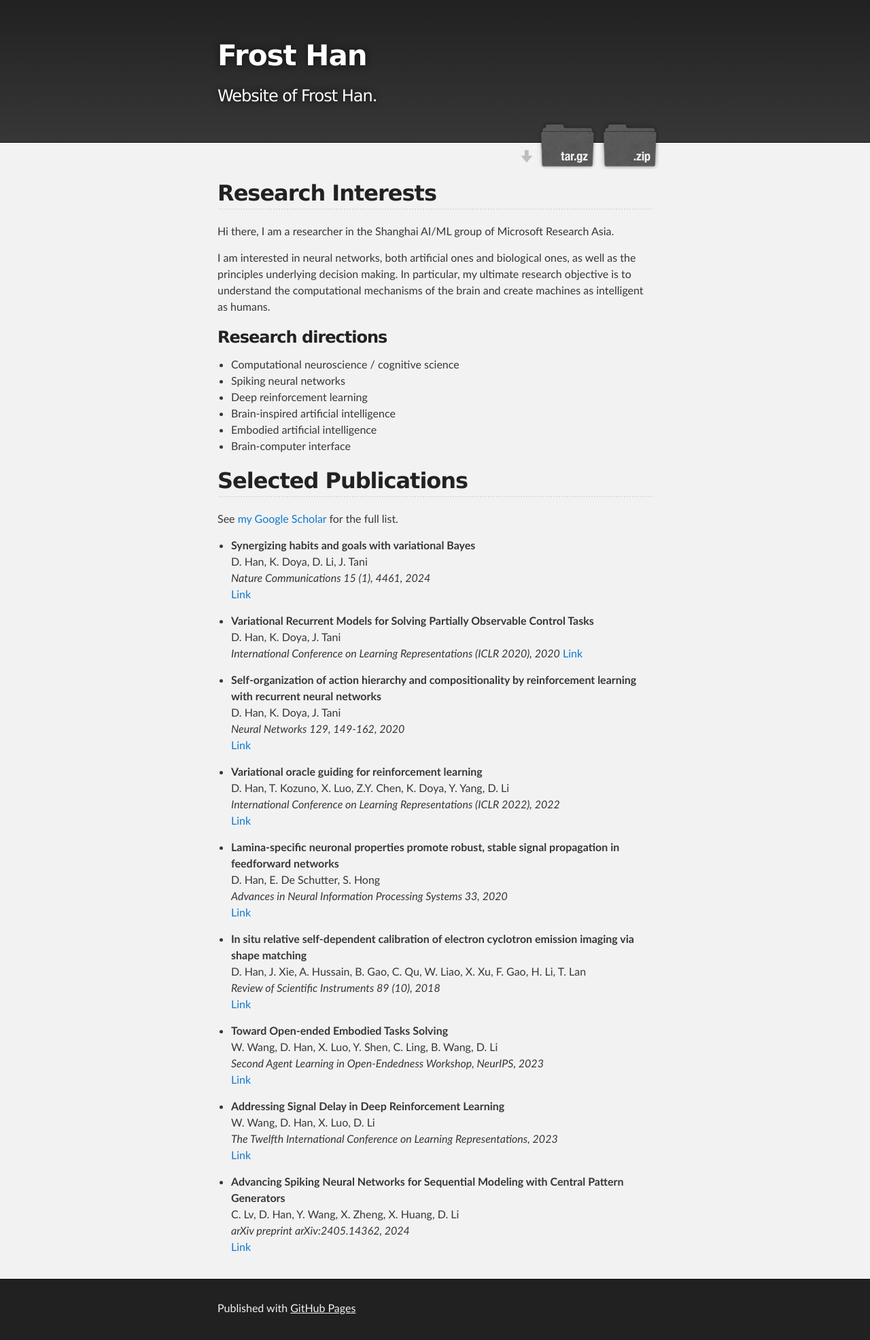
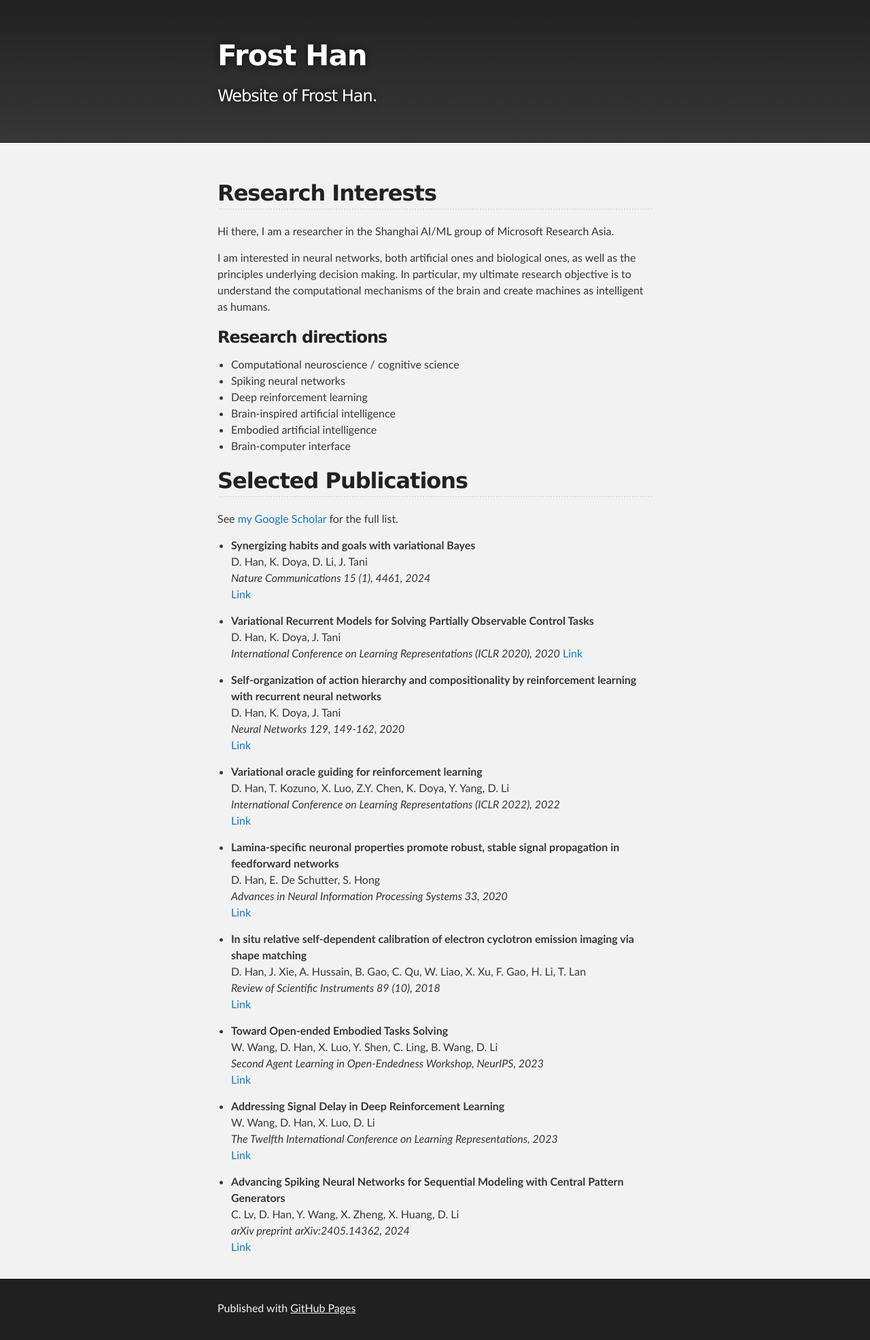
Before and after one commit to FrostHan/FrostHan.github.io, a Jekyll site: the page built from index.md, in a window 1280 px wide. Shown: the whole page at 68% size. Built offline with Jekyll 4.4.1, drawn with Linux system fonts in a browser that asks for light colours; our own code applies the rules of GitHub Pages for plain Markdown files.

Commit message:
Update _config.yml

```diff
--- a/_config.yml
+++ b/_config.yml
@@ -1,5 +1,5 @@
 title: Frost Han
 description: Website of Frost Han.
-show_downloads: true
+show_downloads: False
 google_analytics:
 theme: jekyll-theme-slate
```
